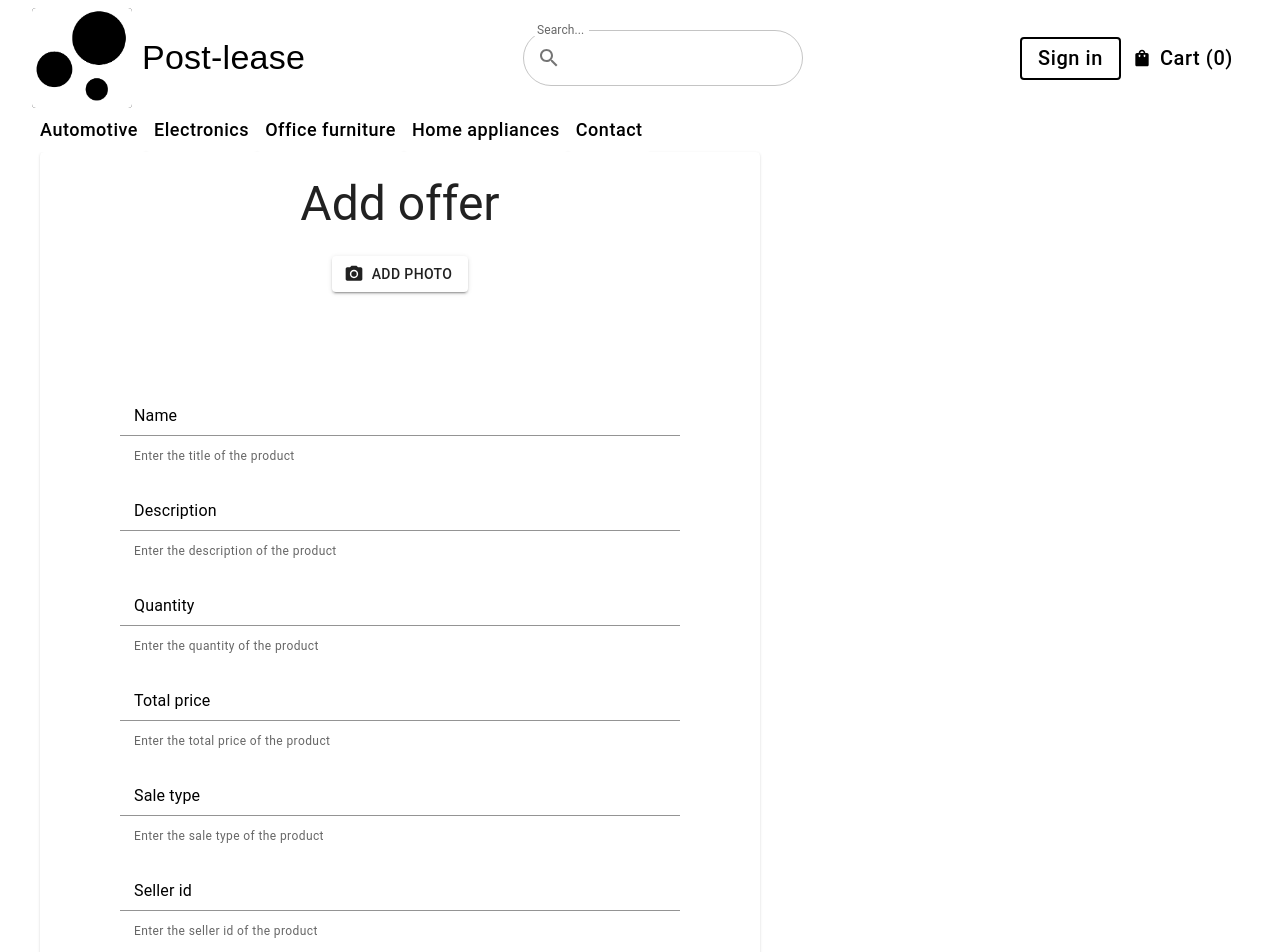
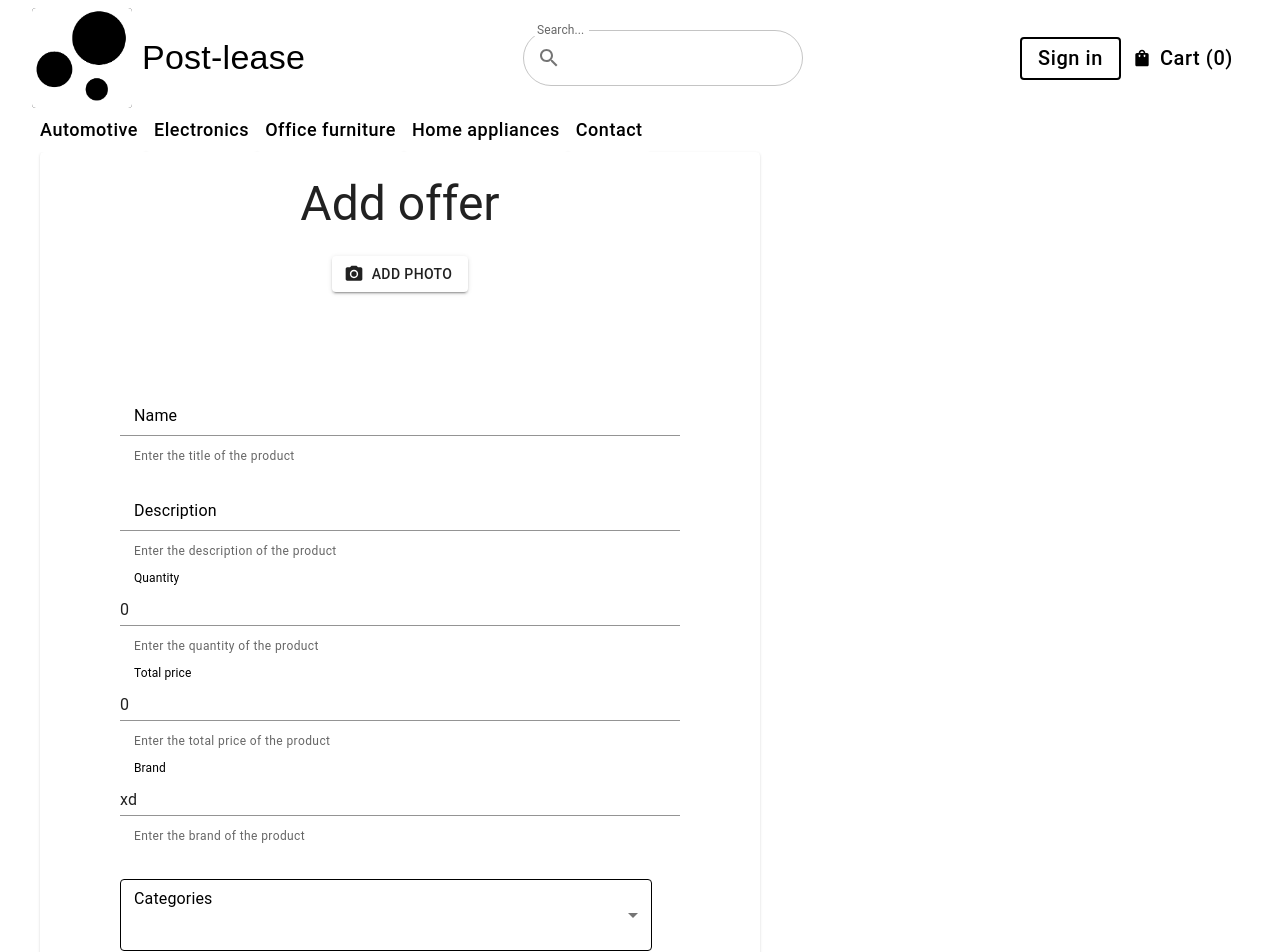
Before and after one commit to Kacper-Sleziak/eCommerce-application, a React (Create React App) app in the folder frontend/: page /addoffer in a window 1280 px wide. Shown: the top 952 px of the page. Built offline with nearby package versions, Linux system fonts and the light colour scheme.

Commit message:
add data reducer

```diff
--- a/frontend/src/pages/AddOffer.tsx
+++ b/frontend/src/pages/AddOffer.tsx
@@ -10,6 +10,7 @@ import {
 } from '@mui/material'
 import AddPhoto from '../features/AddOffer/AddPhoto'
 import Categories from '../features/AddOffer/Categories'
+import { useReducer } from 'react'
 
 // interface FormData {
 //   image: string
@@ -34,6 +35,54 @@ import Categories from '../features/AddOffer/Categories'
 const categories = ['car', 'sports', 'automotive']
 
 const AddOffer = () => {
+
+  const handleSubmit = () => {
+    console.log({ data })
+  }
+
+  const [data, updateData] = useReducer(
+    (state, action) => {
+      const updateData = { ...state }
+
+      switch (action.type) {
+        case 'name':
+          updateData.name = action.payload
+          break
+        case 'description':
+          updateData.description = action.payload
+          break
+        case 'quantity':
+          updateData.quantity = parseInt(action.payload)
+          break
+        case 'totalPrice':
+          updateData.totalPrice = parseFloat(action.payload)
+          break
+        case 'brand':
+          updateData.brand = action.payload
+          break
+        // case 'sellerId':
+        // break
+        case 'categories':
+          break
+        default:
+          return updateData
+      }
+      return updateData
+    },
+
+    {
+      name: '',
+      description: '',
+      quantity: 0,
+      totalPrice: 0,
+      brand: 'xd',
+      sellerId: 2, // hardcoded, dont touch!
+      categories: [],
+    }
+  )
+
+
+
   return (
     <Card sx={{ maxWidth: '60%' }}>
       <div className="marginAddOfferTitle">
@@ -45,38 +94,60 @@ const AddOffer = () => {
       <div className="formFlexAddOfferInputs">
         <FormControl>
           <InputLabel>Name</InputLabel>
-          <Input color="warning" />
+          <Input
+            color="warning"
+            value={data.name}
+            onChange={(e) => { updateData({ type: 'name', payload: e.target.value }) }}
+          />
           <FormHelperText>Enter the title of the product</FormHelperText>
         </FormControl>
         <FormControl>
           <InputLabel>Description</InputLabel>
-          <Input color="warning" multiline />
+          <Input
+            color="warning"
+            multiline
+            value={data.description}
+            onChange={(e) => { updateData({ type: 'description', payload: e.target.value }) }}
+          />
           <FormHelperText>Enter the description of the product</FormHelperText>
         </FormControl>
         <FormControl>
           <InputLabel>Quantity</InputLabel>
-          <Input color="warning" />
+          <Input
+            color="warning"
+            value={data.quantity}
+            onChange={(e) => { updateData({ type: 'quantity', payload: e.target.value }) }}
+          />
           <FormHelperText>Enter the quantity of the product</FormHelperText>
         </FormControl>
         <FormControl>
           <InputLabel>Total price</InputLabel>
-          <Input color="warning" />
+          <Input
+            color="warning"
+            value={data.totalPrice}
+            onChange={(e) => { updateData({ type: 'totalPrice', payload: e.target.value }) }}
+          />
           <FormHelperText>Enter the total price of the product</FormHelperText>
         </FormControl>
         <FormControl>
-          <InputLabel>Sale type</InputLabel>
-          <Input color="warning" />
-          <FormHelperText>Enter the sale type of the product</FormHelperText>
+          <InputLabel>Brand</InputLabel>
+          <Input
+            color="warning"
+            value={data.brand}
+            onChange={(e) => { updateData({ type: 'brand', payload: e.target.value }) }}
+          />
+          <FormHelperText>Enter the brand of the product</FormHelperText>
         </FormControl>
-        <FormControl>
-          <InputLabel>Seller id</InputLabel>
-          <Input color="warning" />
-          <FormHelperText>Enter the seller id of the product</FormHelperText>
-        </FormControl>
+        {/* <FormControl> */}
+        {/*   <InputLabel>Seller id</InputLabel> */}
+        {/*   <Input color="warning" /> */}
+        {/*   <FormHelperText>Enter the seller id of the product</FormHelperText> */}
+        {/* </FormControl> */}
         <Categories categories={categories} />
       </div>
       <div className="addOfferButton">
         <Button
+          onClick={handleSubmit}
           sx={{
             width: '141px',
             height: '53px',
--- a/frontend/src/routes/Router.tsx
+++ b/frontend/src/routes/Router.tsx
@@ -20,6 +20,8 @@ const RouterRoot = () => {
     nickname: 'John',
     roles: ['admin'],
   }
+
+  document.title = 'POST LEASE GOODS'
 
   return (
     <ThemeProvider theme={theme}>
```
